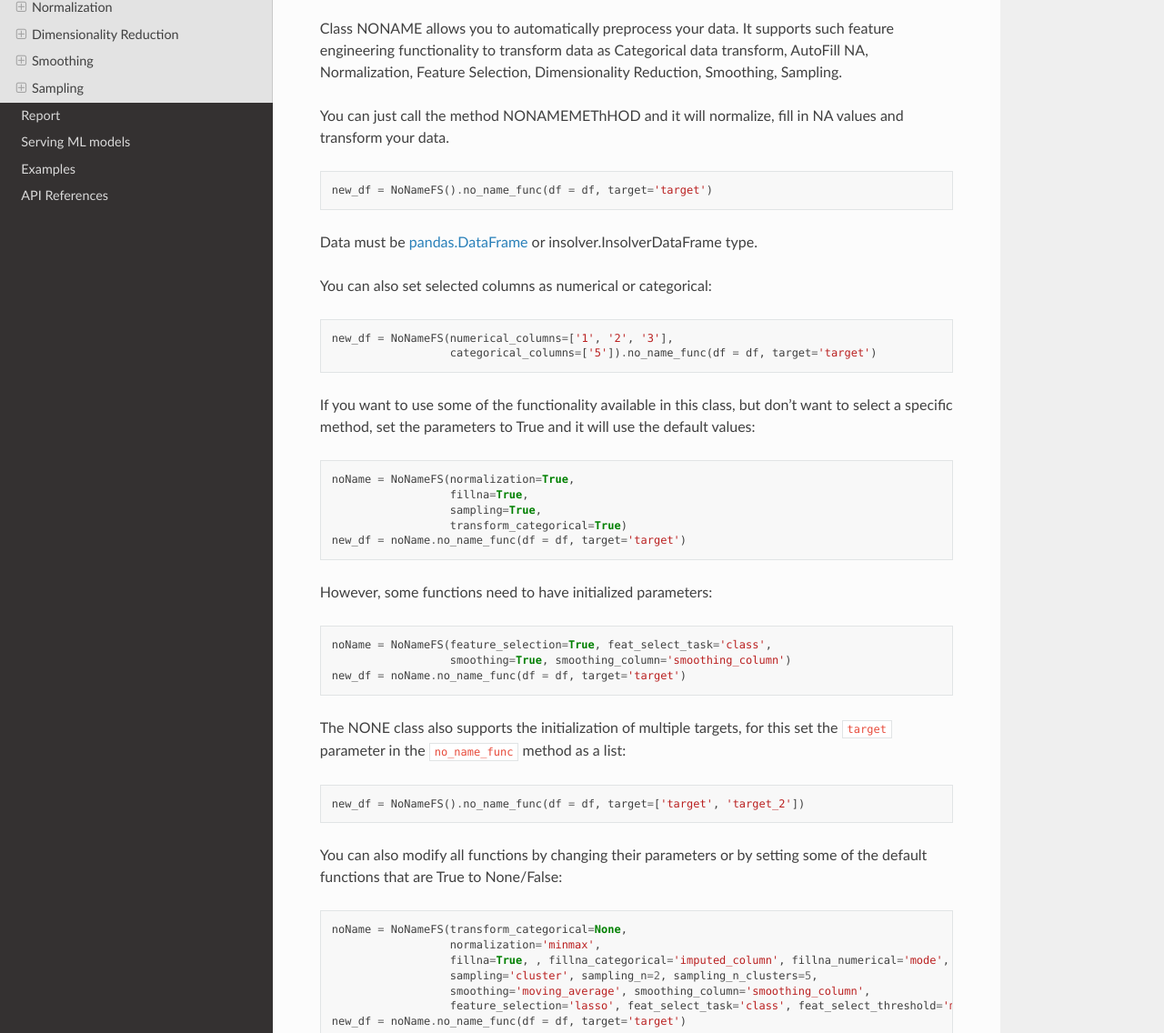
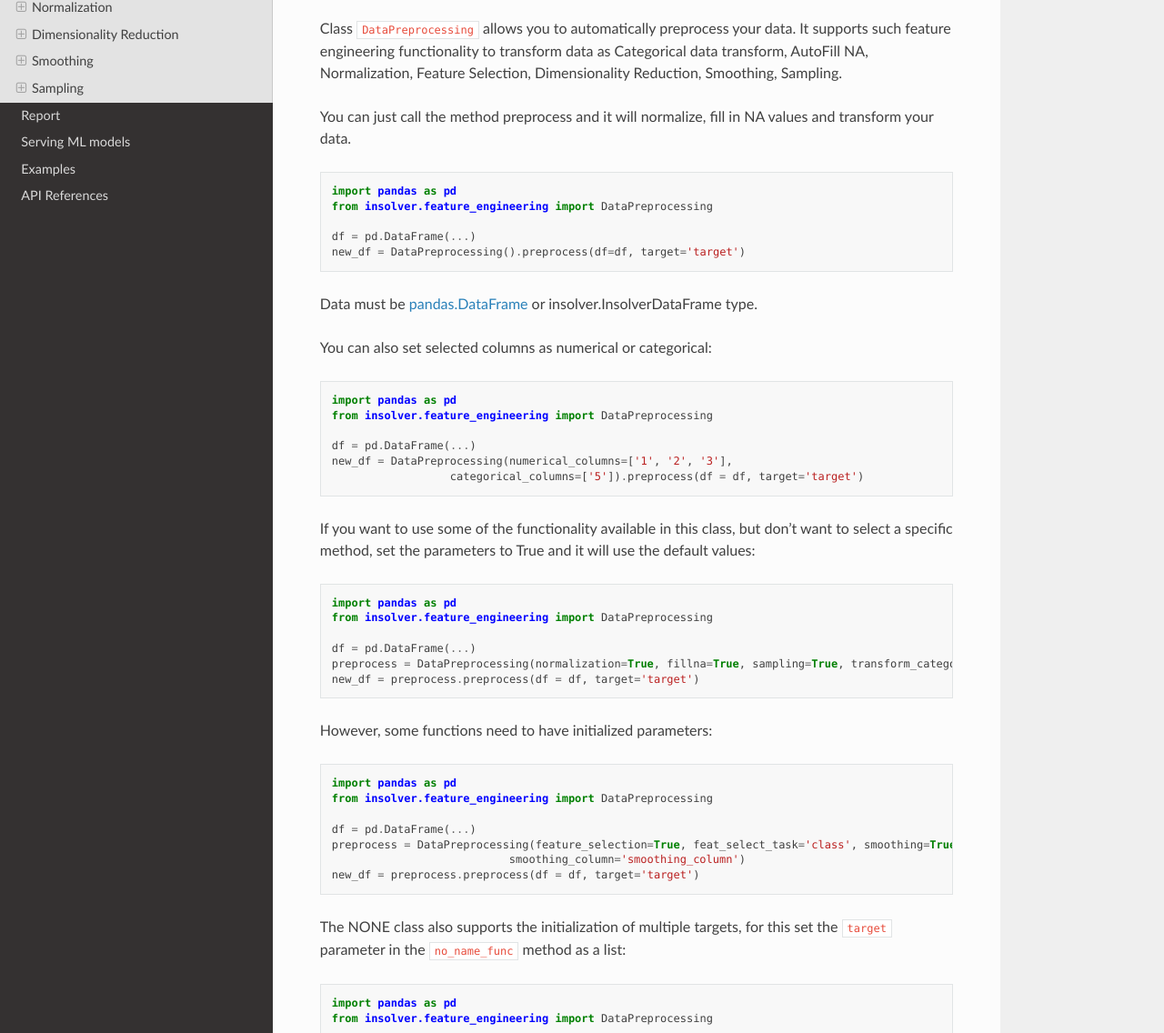
Before and after one commit to MindSetLib/Insolver, a Sphinx documentation site: the page built from docs/source/feature_engineering.md, in a window 1280 px wide and 1400 px high, cut to the strip 264-1400 px from the top of the window. Shown: the whole strip at 91% size. Built offline with Sphinx 7.4.7 and the Read the Docs theme 2.0.0, drawn with Linux system fonts in a browser that asks for light colours; pages that are not in the unit, such as notebooks, are missing from menus; the version number could not be read and is left out; some of the changed text lies outside the part shown.

Commit message:
Renaming method & class

````diff
--- a/docs/source/feature_engineering.md
+++ b/docs/source/feature_engineering.md
@@ -1,52 +1,73 @@
 # Feature Engineering
 
 ```{eval-rst}
- .. autoclass:: insolver.feature_engineering.NONAME
+ .. autoclass:: insolver.feature_engineering.DataPreprocessing
     :show-inheritance:
 ```
-Class NONAME allows you to automatically preprocess your data. It supports such feature engineering functionality to transform data as Categorical data transform, AutoFill NA, Normalization, Feature Selection, Dimensionality Reduction, Smoothing, Sampling.
+Class `DataPreprocessing` allows you to automatically preprocess your data. It supports such feature engineering functionality to transform data as Categorical data transform, AutoFill NA, Normalization, Feature Selection, Dimensionality Reduction, Smoothing, Sampling.
 
-You can just call the method NONAMEMEThHOD and it will normalize, fill in NA values and transform your data.
+You can just call the method preprocess and it will normalize, fill in NA values and transform your data.
+
 ```python
-new_df = NoNameFS().no_name_func(df = df, target='target')
+import pandas as pd
+from insolver.feature_engineering import DataPreprocessing
+
+df = pd.DataFrame(...)
+new_df = DataPreprocessing().preprocess(df=df, target='target')
 ```
 Data must be [pandas.DataFrame](https://pandas.pydata.org/docs/reference/api/pandas.DataFrame.html) or insolver.InsolverDataFrame type.
 
 You can also set selected columns as numerical or categorical:
 ```python
-new_df = NoNameFS(numerical_columns=['1', '2', '3'],
-                  categorical_columns=['5']).no_name_func(df = df, target='target')
+import pandas as pd
+from insolver.feature_engineering import DataPreprocessing
+
+df = pd.DataFrame(...)
+new_df = DataPreprocessing(numerical_columns=['1', '2', '3'],
+                  categorical_columns=['5']).preprocess(df = df, target='target')
 ```
 If you want to use some of the functionality available in this class, but don't want to select a specific method, set the parameters to True and it will use the default values:
 ```python
-noName = NoNameFS(normalization=True,
-                  fillna=True,
-                  sampling=True,
-                  transform_categorical=True)
-new_df = noName.no_name_func(df = df, target='target')
+import pandas as pd
+from insolver.feature_engineering import DataPreprocessing
+
+df = pd.DataFrame(...)
+preprocess = DataPreprocessing(normalization=True, fillna=True, sampling=True, transform_categorical=True)
+new_df = preprocess.preprocess(df = df, target='target')
 ```
 However, some functions need to have initialized parameters:
 ```python
-noName = NoNameFS(feature_selection=True, feat_select_task='class',
-                  smoothing=True, smoothing_column='smoothing_column')
-new_df = noName.no_name_func(df = df, target='target')
+import pandas as pd
+from insolver.feature_engineering import DataPreprocessing
+
+df = pd.DataFrame(...)
+preprocess = DataPreprocessing(feature_selection=True, feat_select_task='class', smoothing=True,
+                           smoothing_column='smoothing_column')
+new_df = preprocess.preprocess(df = df, target='target')
 ```
 The NONE class also supports the initialization of multiple targets, for this set the `target` parameter in the `no_name_func` method as a list:
 ```python
-new_df = NoNameFS().no_name_func(df = df, target=['target', 'target_2'])
+import pandas as pd
+from insolver.feature_engineering import DataPreprocessing
+
+df = pd.DataFrame(...)
+new_df = DataPreprocessing().preprocess(df = df, target=['target', 'target_2'])
 ```
 You can also modify all functions by changing their parameters or by setting some of the default functions that are True to None/False:
 ```python
-noName = NoNameFS(transform_categorical=None,
-                  normalization='minmax',
-                  fillna=True, , fillna_categorical='imputed_column', fillna_numerical='mode',
-                  sampling='cluster', sampling_n=2, sampling_n_clusters=5,
-                  smoothing='moving_average', smoothing_column='smoothing_column',
-                  feature_selection='lasso', feat_select_task='class', feat_select_threshold='mean')
-new_df = noName.no_name_func(df = df, target='target')
+import pandas as pd
+from insolver.feature_engineering import DataPreprocessing
 
-dim_red_NoName = NoNameFS(dim_red='isomap', dim_red_n_components=1, dim_red_n_neighbors=10)
-dim_red_new_df = dim_red_NoName.no_name_func(df = df, target='target')
+df = pd.DataFrame(...)
+preprocess = DataPreprocessing(transform_categorical=None,  normalization='minmax', fillna=True,
+                           fillna_categorical='imputed_column', fillna_numerical='mode', sampling='cluster',
+                           sampling_n=2, sampling_n_clusters=5, smoothing='moving_average',
+                           smoothing_column='smoothing_column', feature_selection='lasso', feat_select_task='class',
+                           feat_select_threshold='mean')
+new_df = preprocess.preprocess(df = df, target='target')
+
+dim_red_preprocess = DataPreprocessing(dim_red='isomap', dim_red_n_components=1, dim_red_n_neighbors=10)
+dim_red_new_df = dim_red_preprocess.preprocess(df = df, target='target')
 ```
 
 ## Feature Selection
````
Also changed, not shown: 4 other files.
